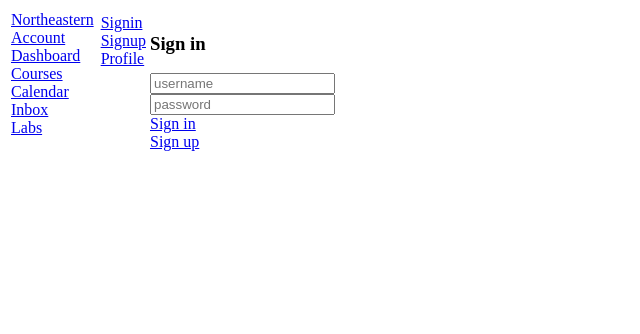
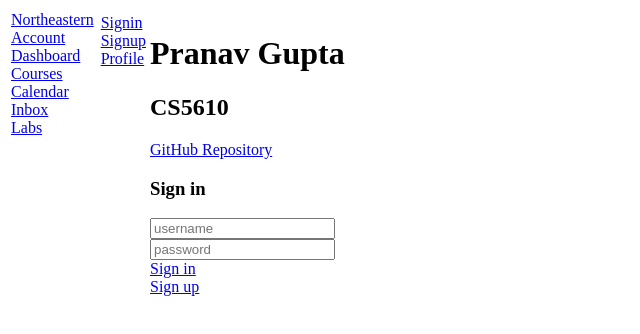
Before and after one commit to PranavGupta26/kambaz-next-js, a Next.js app: page /Account/Signin in a window 1280 px wide. Shown: the top 334 px of the page, without its empty margins (0-640 px from the left). Built offline with nearby package versions, Linux system fonts and the light colour scheme.

Commit message:
a1 html fa34

```diff
--- a/app/(Kambaz)/Account/Signin/page.tsx
+++ b/app/(Kambaz)/Account/Signin/page.tsx
@@ -1,11 +1,33 @@
 import Link from "next/link";
+
 export default function Signin() {
- return (
-   <div id="wd-signin-screen">
-     <h3>Sign in</h3>
-     <input placeholder="username" className="wd-username" /> <br />
-     <input placeholder="password" type="password" className="wd-password" /> <br />
-     <Link href="/Dashboard" id="wd-signin-btn"> Sign in </Link> <br />
-     <Link href="Signup" id="wd-signup-link"> Sign up </Link>
-   </div>
-);}
+  return (
+    <div id="wd-signin-screen" className="flex flex-col items-center">
+      {/* Name + Section shifted right */}
+      <div className="self-start ml-10 mb-6">
+        <h1 className="text-3xl font-bold">Pranav Gupta</h1>
+        <h2 className="text-xl text-gray-600">CS5610</h2>
+        <a
+          href="https://github.com/PranavGupta26/kambaz-next-js"
+          target="_blank"
+          rel="noopener noreferrer"
+          className="text-blue-600 underline"
+        >
+          GitHub Repository
+        </a>
+      </div>
+
+      {/* Sign in form stays centered */}
+      <h3>Sign in</h3>
+      <input placeholder="username" className="wd-username" /> <br />
+      <input placeholder="password" type="password" className="wd-password" /> <br />
+      <Link href="/Dashboard" id="wd-signin-btn">
+        Sign in
+      </Link>{" "}
+      <br />
+      <Link href="Signup" id="wd-signup-link">
+        Sign up
+      </Link>
+    </div>
+  );
+}
```
